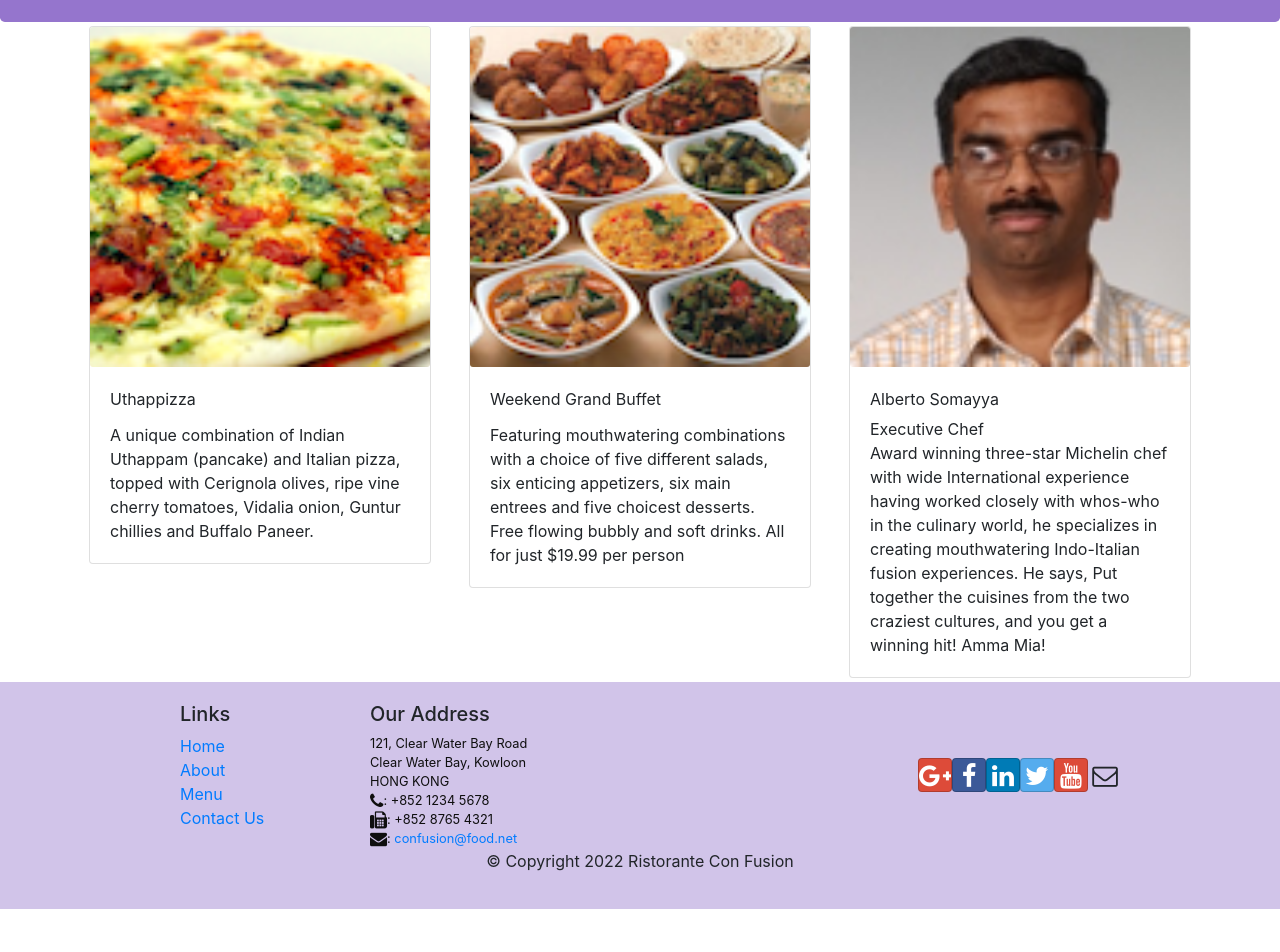
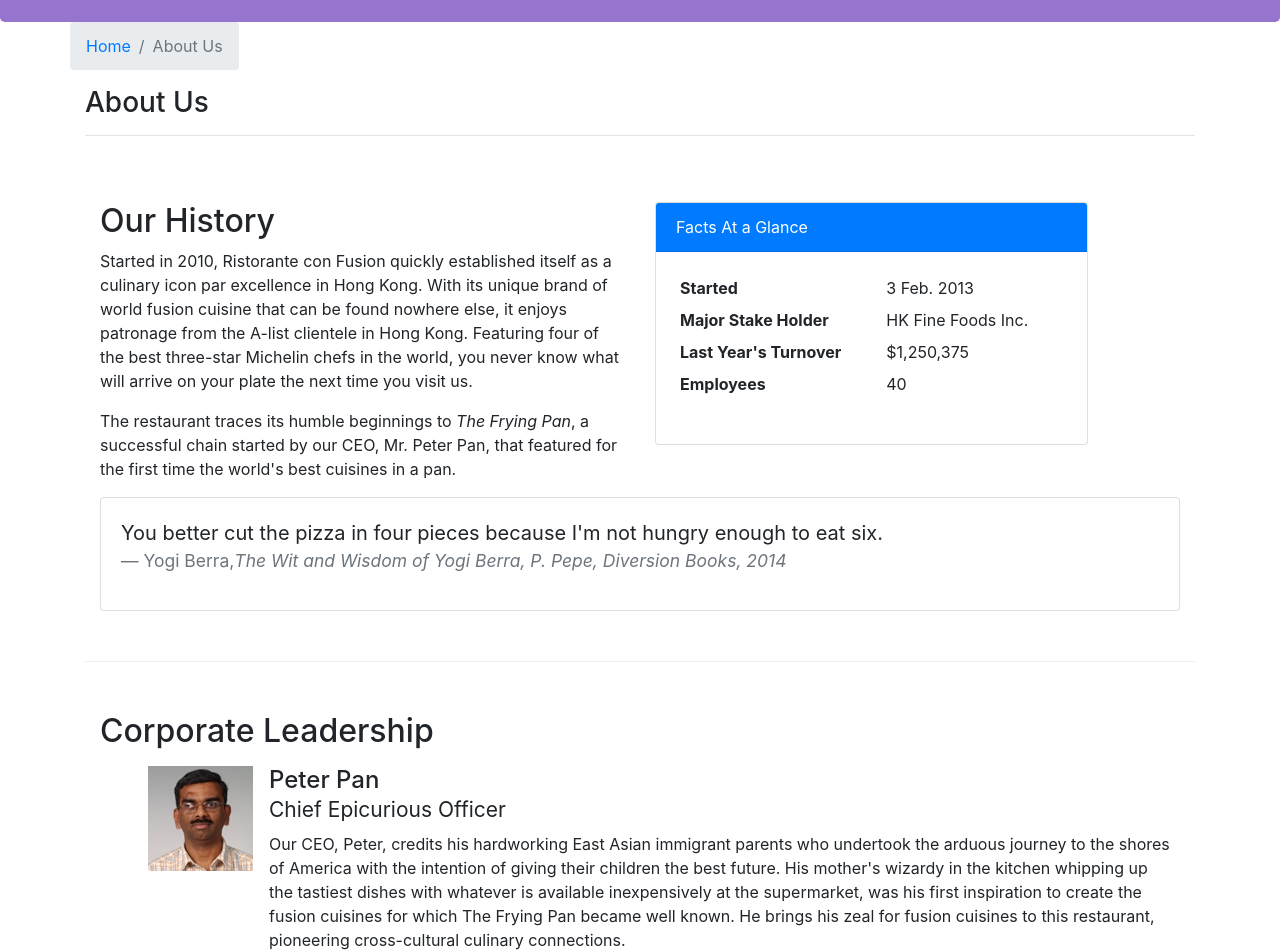
Before and after one commit to Onyekachukwu-Nweke/conFusion-React, a React (Create React App) app: page /aboutus in a window 1280 px wide. Before the commit this address led to /home. Shown: the part 320-1272 px from the top of the page. Before the commit the page ends 1229 px from the top, so only its background shows below. Built offline with nearby package versions, Linux system fonts and the light colour scheme.

Commit message:
Added About component

```diff
--- /dev/null
+++ b/src/components/AboutComponent.js
@@ -0,0 +1,98 @@
+import React from 'react';
+import { Breadcrumb, BreadcrumbItem, Card, CardBody, CardHeader, Media } from 'reactstrap';
+import { Link } from 'react-router-dom';
+
+function RenderLeader({leader}) {
+    return(
+        <Media className="p-2">
+            <Media left className="mr-3">
+                <Media object src={leader.image} />
+            </Media>
+            <Media body>
+                <Media heading>
+                    {leader.name}
+                    <br/>
+                    <small>{leader.designation}</small>
+                </Media>
+                <div className="d-none d-md-block">
+                    {leader.description}
+                </div>
+            </Media>
+        </Media>
+    );
+
+}
+
+function About(props) {
+
+    const leaders = props.leaders.map((leader) => {
+        return (
+                <RenderLeader leader={leader} />
+        );
+    });
+
+    return(
+        <div className="container">
+            <div className="row">
+                <Breadcrumb>
+                    <BreadcrumbItem><Link to="/home">Home</Link></BreadcrumbItem>
+                    <BreadcrumbItem active>About Us</BreadcrumbItem>
+                </Breadcrumb>
+                <div className="col-12">
+                    <h3>About Us</h3>
+                    <hr />
+                </div>
+            </div>
+            <div className="row row-content">
+                <div className="col-12 col-md-6">
+                    <h2>Our History</h2>
+                    <p>Started in 2010, Ristorante con Fusion quickly established itself as a culinary icon par excellence in Hong Kong. With its unique brand of world fusion cuisine that can be found nowhere else, it enjoys patronage from the A-list clientele in Hong Kong.  Featuring four of the best three-star Michelin chefs in the world, you never know what will arrive on your plate the next time you visit us.</p>
+                    <p>The restaurant traces its humble beginnings to <em>The Frying Pan</em>, a successful chain started by our CEO, Mr. Peter Pan, that featured for the first time the world's best cuisines in a pan.</p>
+                </div>
+                <div className="col-12 col-md-5">
+                    <Card>
+                        <CardHeader className="bg-primary text-white">Facts At a Glance</CardHeader>
+                        <CardBody>
+                            <dl className="row p-1">
+                                <dt className="col-6">Started</dt>
+                                <dd className="col-6">3 Feb. 2013</dd>
+                                <dt className="col-6">Major Stake Holder</dt>
+                                <dd className="col-6">HK Fine Foods Inc.</dd>
+                                <dt className="col-6">Last Year's Turnover</dt>
+                                <dd className="col-6">$1,250,375</dd>
+                                <dt className="col-6">Employees</dt>
+                                <dd className="col-6">40</dd>
+                            </dl>
+                        </CardBody>
+                    </Card>
+                </div>
+                <div className="col-12">
+                    <Card>
+                        <CardBody className="bg-faded">
+                            <blockquote className="blockquote">
+                                <p className="mb-0">You better cut the pizza in four pieces because
+                                    I'm not hungry enough to eat six.</p>
+                                <footer className="blockquote-footer">Yogi Berra,
+                                <cite title="Source Title">The Wit and Wisdom of Yogi Berra,
+                                    P. Pepe, Diversion Books, 2014</cite>
+                                </footer>
+                            </blockquote>
+                        </CardBody>
+                    </Card>
+                </div>
+            </div>
+            <div className="row row-content">
+                <div className="col-12">
+                    <h2>Corporate Leadership</h2>
+                </div>
+                <div className="col-12">
+                    <Media list>
+                        {leaders}
+                    </Media>
+                </div>
+            </div>
+        </div>
+    );
+}
+
+export default About;
--- a/src/components/HeaderComponent.js
+++ b/src/components/HeaderComponent.js
@@ -25,10 +25,10 @@
             <>
                 <Navbar dark expand="md">
                     <div className="container">
-                        <NavbarToggler onClick={this.toggleNav} />
                        <NavbarBrand className="mr-auto">
                             <img src="assets/images/logo.png" height="30" width="41" alt='Ristorante Con Fusion'/>
                         </NavbarBrand>
+                        <NavbarToggler onClick={this.toggleNav} />
                         <Collapse isOpen={this.state.isNavOpen} navbar>
                             <Nav navbar>
                                 <NavItem>
--- a/src/components/MainComponent.js
+++ b/src/components/MainComponent.js
@@ -1,5 +1,6 @@
 import { Component } from 'react';
 import Home from './HomeComponent';
+import About from './AboutComponent';
 import Menu from './MenuComponent';
 import Contact from './ContactComponent';
 import DishDetail from './DishdetailComponent';
@@ -51,6 +52,7 @@
         {/* Router */}
         <Switch>
           <Route path="/home" component={HomePage} />
+          <Route exact path="/aboutus" component={() => <About leaders={this.state.leaders} />} />
           <Route exact path="/menu" component={() => <Menu dishes={this.state.dishes} />} />
           <Route path="/menu/:dishId" component={DishWithId} />
           <Route exact path="/contactus" component={Contact} />
```
